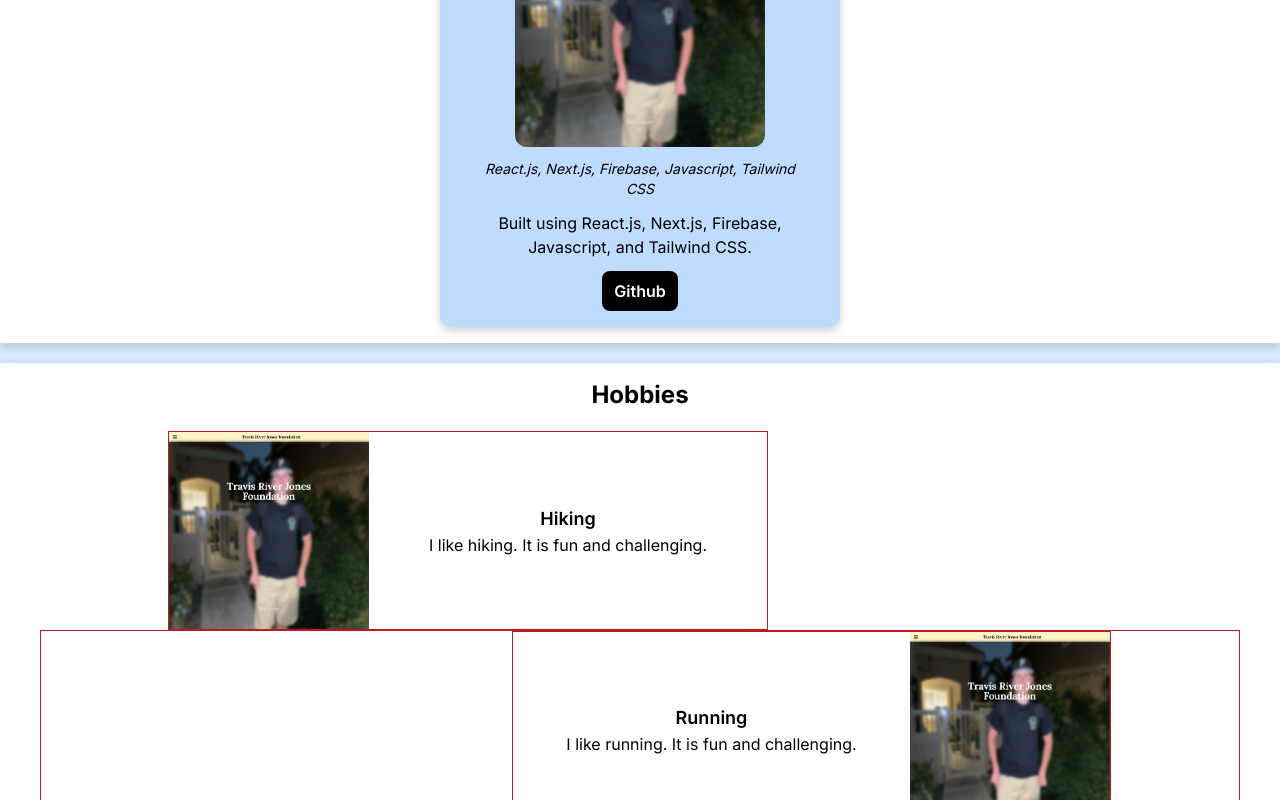
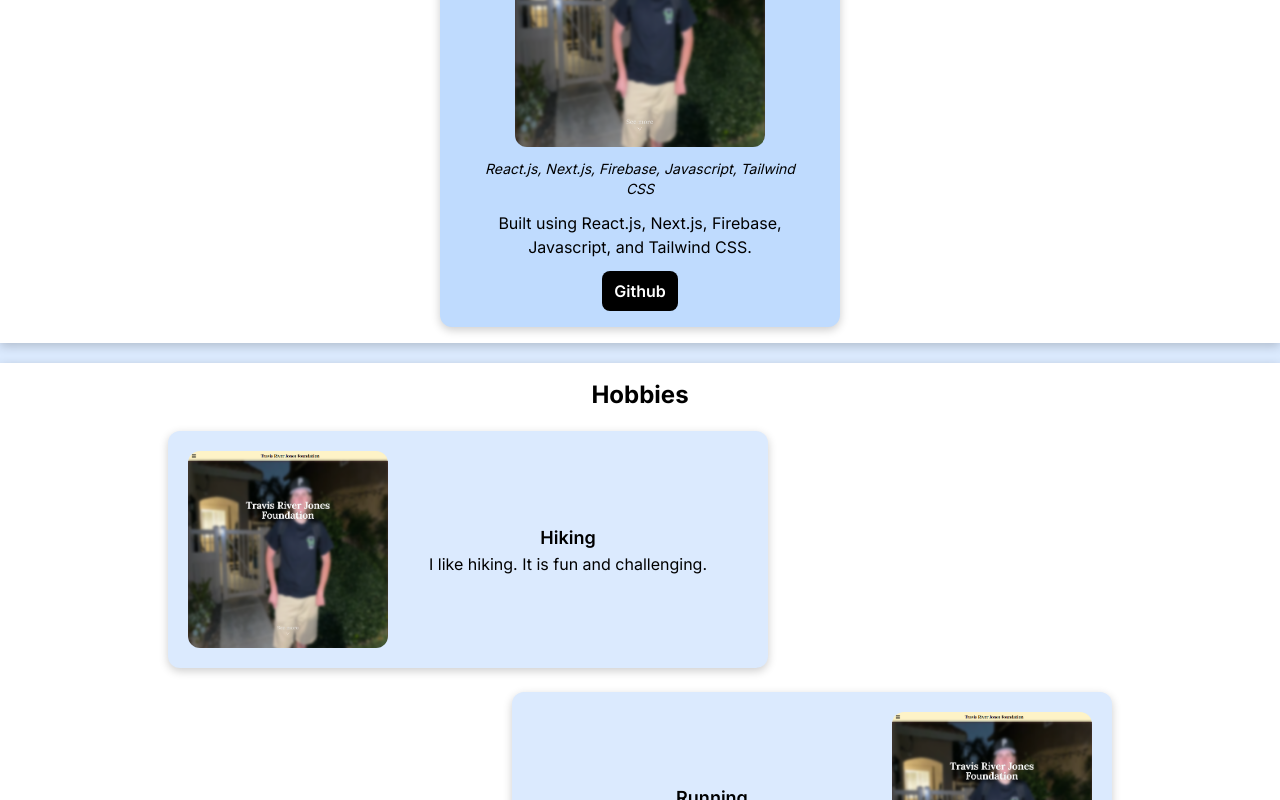
Before and after one commit to brandonmcconathy/portfolio, a Next.js app: page / in a window 1280 px wide. Shown: the part 2000-2800 px from the top of the page. Built offline with nearby package versions, Linux system fonts and the light colour scheme.

Commit message:
Styled hobbies section

```diff
--- a/src/app/components/hobbies.tsx
+++ b/src/app/components/hobbies.tsx
@@ -10,7 +10,7 @@ function Hobbies(props: {title: string, imgpath: string, description: string}) {
         <h1 className="text-lg font-semibold">{title}</h1>
         <p className="">{description}</p>
       </div>
-      <Image src={imgpath} alt={title} width={200} height={200} className="" />
+      <Image src={imgpath} alt={title} width={200} height={200} className="rounded-xl" />
     </>
   )
 }
@@ -20,7 +20,7 @@ export function HobbiesLeft(props: {title: string, imgpath: string, description:
   const { title, imgpath, description } = props
 
   return(
-    <div className="flex flex-row-reverse justify-between items-center w-1/2 mx-10 ml-32 border border-red-700">
+    <div className="bg-blue-100 flex flex-row-reverse justify-between items-center w-1/2 ml-32 my-3 p-5 box-pop rounded-xl">
       <Hobbies title={title} imgpath={imgpath} description={description} />
     </div>
   )
@@ -31,8 +31,8 @@ export function HobbiesRight(props: {title: string, imgpath: string, description
   const { title, imgpath, description } = props
 
   return(
-    <div className="flex justify-end border border-red-700">
-      <div className="flex justify-between items-center w-1/2 mx-10 mr-32 border border-red-700">
+    <div className="flex justify-end">
+      <div className="bg-blue-100 flex justify-between items-center w-1/2 mr-32 my-3 p-5 box-pop rounded-xl">
         <Hobbies title={title} imgpath={imgpath} description={description} />
       </div>
     </div>
```
